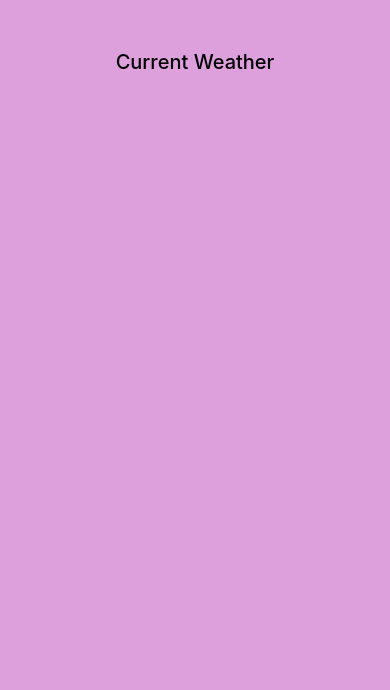
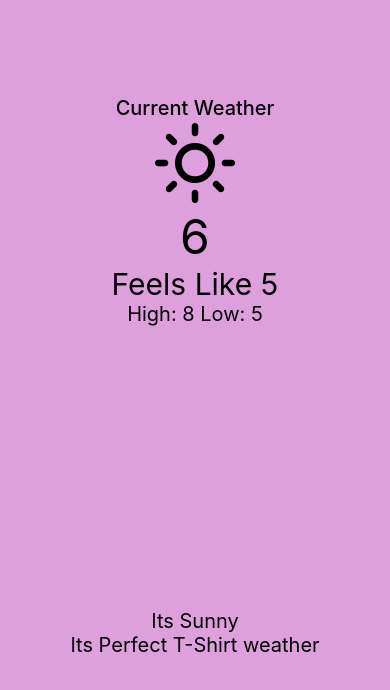
Before and after one commit to TariqAlhathloul/WeatherApp, a React Native app: screen / in a window 390 px wide. Shown: the top 690 px of the page. Built offline with nearby package versions, Linux system fonts and the light colour scheme.

Commit message:
add UpComingWeather and CurrentWeather

```diff
--- a/App.js
+++ b/App.js
@@ -1,36 +1,18 @@
 import React from 'react';
-import {Text, View, SafeAreaView, StyleSheet} from 'react-native';
+import {View, StyleSheet} from 'react-native';
+import CurrentWeather from './src/components/currentWeather';
 
 const App = () => {
   return (
-    <SafeAreaView style={styles.safeContainer}>
-
-      <View style={styles.container}>
-        <Text style={styles.text}>Current Weather</Text>
-      </View>
-    </SafeAreaView>
+    <View style={styles.container}>
+      <CurrentWeather />
+    </View>
   );
 };
 
 const styles = StyleSheet.create({
-  safeContainer: {
-    flex: 1,
-    backgroundColor: 'plum',
-  },
   container: {
-    backgroundColor: 'plum',
-    alignItems: 'center',
     flex: 1,
   },
-  text: {
-    paddingTop: 50,
-    fontSize: 20,
-    fontWeight: '500',
-    textAlign: 'center',
-  },
-  box: {
-    padding: 10,
-  },
-} );
-
+});
 export default App;
--- /dev/null
+++ b/src/components/currentWeather.js
@@ -0,0 +1,70 @@
+import React from 'react';
+import {Text, View, SafeAreaView, StyleSheet} from 'react-native';
+import {Feather} from '@expo/vector-icons';
+
+const currentWeather = () => {
+  return (
+    <SafeAreaView style={styles.wrapper}>
+      <View style={styles.container}>
+        <Text style={styles.text}>Current Weather</Text>
+        <Feather name="sun" size={80} color="black"/>
+        <Text style={styles.temp}>6</Text>
+        <Text style={styles.feels}>Feels Like 5</Text>
+        <View style={styles.highLowWrapper}>
+          <Text style={styles.highLow}>High: 8 </Text>
+          <Text style={styles.highLow}>Low: 5</Text>
+        </View>
+      </View>
+      <View style={styles.bodyWrapper}>
+        <Text style={styles.description}>Its Sunny</Text>
+        <Text style={styles.description}>Its Perfect T-Shirt weather</Text>
+      </View>
+    </SafeAreaView>
+  );
+};
+
+const styles = StyleSheet.create({
+  wrapper: {
+    flex: 1,
+    backgroundColor: 'plum',
+  },
+  container: {
+    backgroundColor: 'plum',
+    alignItems: 'center',
+    flex: 1,
+    justifyContent: 'center',
+  },
+  text: {
+    fontSize: 20,
+    fontWeight: '500',
+    textAlign: 'center',
+    color: 'black',
+  },
+  temp: {
+    fontSize: 48,
+    color: 'black',
+  },
+  feels: {
+    fontSize: 30,
+    color: 'black',
+  },
+  highLow: {
+    fontSize: 20,
+    color: 'black',
+  },
+  highLowWrapper: {
+    flexDirection: 'row',
+  },
+  description: {
+    fontSize: 20,
+    color: 'black',
+  },
+  bodyWrapper: {
+    flex: 1,
+    alignItems: 'center',
+    justifyContent: 'center',
+    fontSize: 20,
+  },
+} );
+
+export default currentWeather;
```
Also changed, not shown: src/components/UpComingWeather.js (added, +16 -0 lines).
